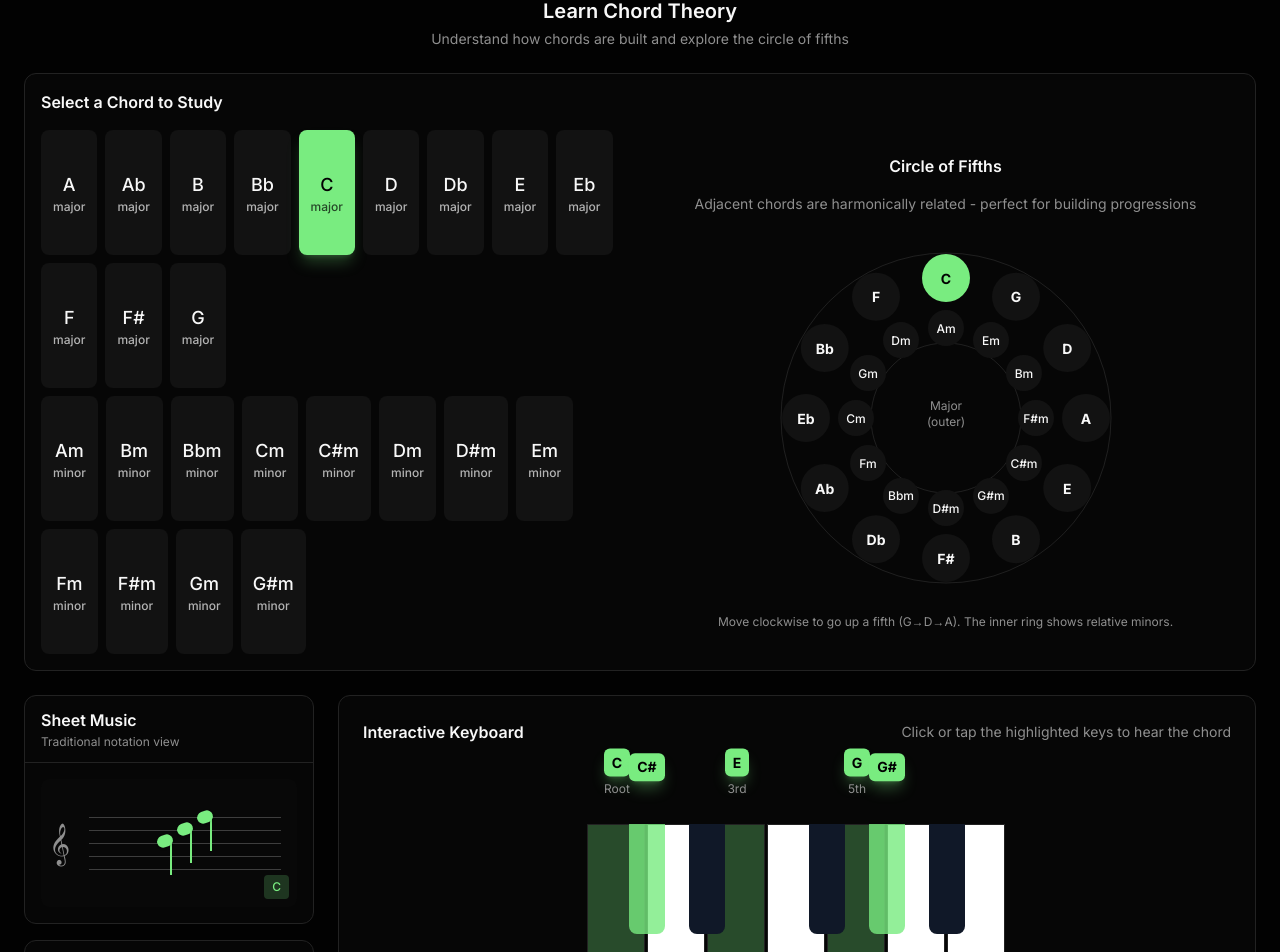
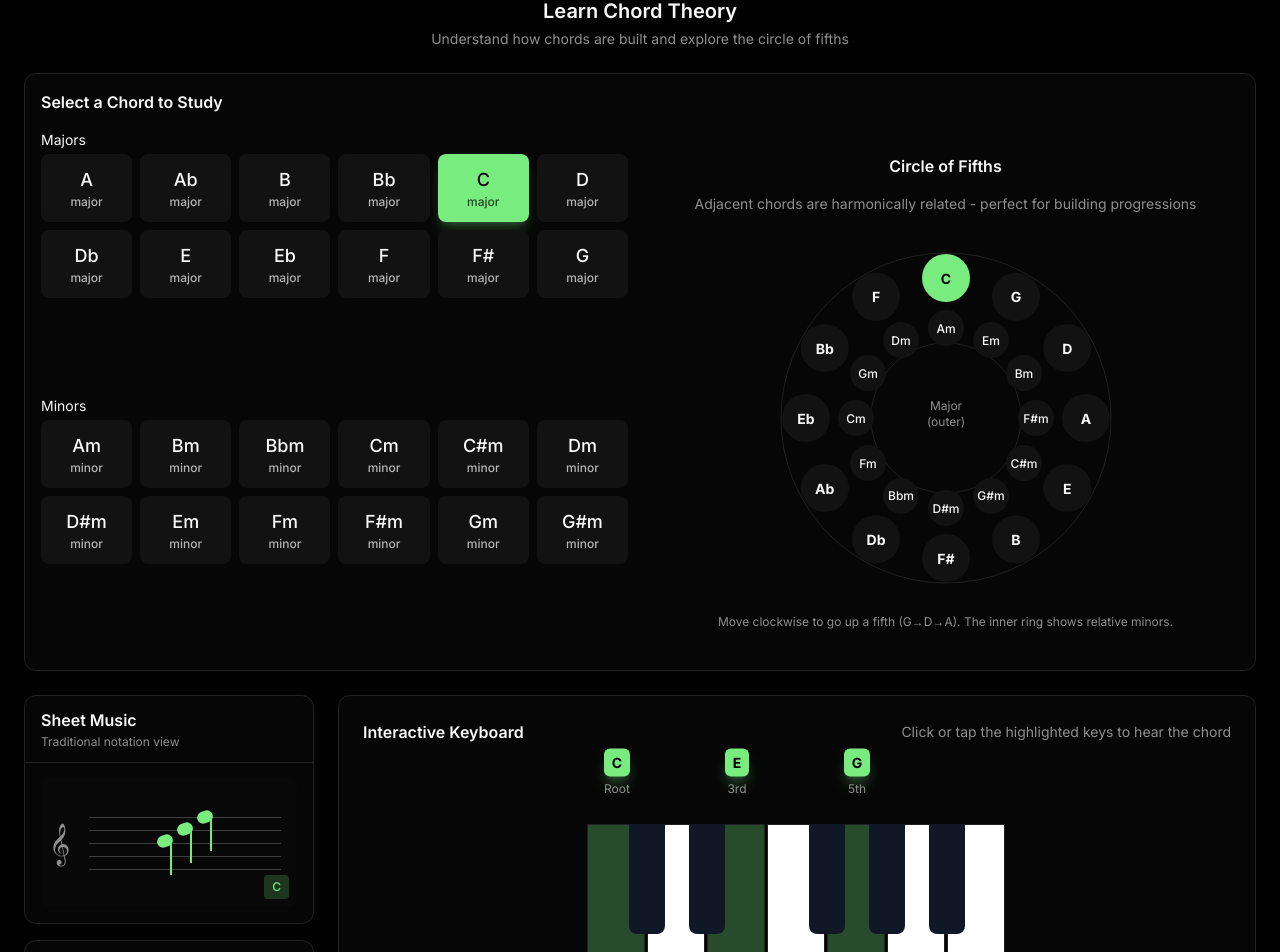
Before and after one commit to philipgher/chordflow, a Next.js app: page / in a window 1280 px wide. Shown: the part 100-1052 px from the top of the page. Built offline with nearby package versions, Linux system fonts and the light colour scheme.

Commit message:
Improve theory tab so notes are shown correctly and circle of fifths is synced with chord picker

```diff
--- a/components/tabs/theory-tab.tsx
+++ b/components/tabs/theory-tab.tsx
@@ -66,7 +66,9 @@ export function TheoryTab({ masteredChords, onChordMastered }: TheoryTabProps) {
         <div className="grid grid-cols-2 gap-6">
           {/* Chord selector */}
           <div className="grid grid-rows-2 gap-2">
-            <div className="flex flex-wrap gap-2">
+            <div>
+              <h4 className="text-sm text-foreground mb-1">Majors</h4>
+              <div className="grid grid-cols-6 gap-2">
                 {MAJOR_CHORDS.map((chord) => {
                   return (
                     <ChordButton
@@ -79,7 +81,10 @@ export function TheoryTab({ masteredChords, onChordMastered }: TheoryTabProps) {
                   );
                 })}
               </div>
-            <div className="flex flex-wrap gap-2">
+            </div>
+            <div>
+              <h4 className="text-sm text-foreground mb-1">Minors</h4>
+              <div className="grid grid-cols-6 gap-2">
                 {MINOR_CHORDS.map((chord) => {
                   return (
                     <ChordButton
@@ -91,6 +96,7 @@ export function TheoryTab({ masteredChords, onChordMastered }: TheoryTabProps) {
                     />
                   );
                 })}
+              </div>
             </div>
           </div>
 
--- a/components/theory-keyboard.tsx
+++ b/components/theory-keyboard.tsx
@@ -2,6 +2,7 @@
 
 import { useState, useCallback } from "react";
 import type { ChordData } from "@/lib/music-data";
+import { areEquivalentKeys } from "@/lib/key-identity";
 
 interface TheoryKeyboardProps {
   chord: ChordData;
@@ -33,9 +34,9 @@ export function TheoryKeyboard({ chord, chordName }: TheoryKeyboardProps) {
   const blackKeys = PIANO_KEYS.filter((k) => k.type === "black");
   const totalWidth = whiteKeys.length * WHITE_KEY_WIDTH;
 
-  const isChordNote = (note: string) => {
-    return chord.notes.some(
-      (n) => n === note || n === note.replace("#", "") || note === n + "#",
+  const findChordNote = (noteInKeyboard: string) => {
+    return chord.notes.find((chordNote) =>
+      areEquivalentKeys(chordNote, noteInKeyboard),
     );
   };
 
@@ -58,7 +59,9 @@ export function TheoryKeyboard({ chord, chordName }: TheoryKeyboardProps) {
   };
 
   const getNoteLabel = (note: string) => {
-    const index = chord.notes.indexOf(note);
+    const index = chord.notes.findIndex((chordNote) =>
+      areEquivalentKeys(chordNote, note),
+    );
     if (index === -1) return null;
     const labels = ["Root", "3rd", "5th", "7th"];
     return labels[index];
@@ -80,7 +83,8 @@ export function TheoryKeyboard({ chord, chordName }: TheoryKeyboardProps) {
       >
         <div className="h-16 relative">
           {PIANO_KEYS.map((key) => {
-            if (!isChordNote(key.note)) return null;
+            const chordNote = findChordNote(key.note);
+            if (!chordNote) return null;
             const x = getKeyPosition(key);
             const width =
               key.type === "white" ? WHITE_KEY_WIDTH : BLACK_KEY_WIDTH;
@@ -97,7 +101,7 @@ export function TheoryKeyboard({ chord, chordName }: TheoryKeyboardProps) {
                 }}
               >
                 <div className="bg-primary text-primary-foreground px-2 py-1 rounded-md text-sm font-bold shadow-lg shadow-primary/30">
-                  {key.note}
+                  {chordNote}
                 </div>
                 {label && (
                   <div className="text-xs text-muted-foreground mt-1">
@@ -117,7 +121,7 @@ export function TheoryKeyboard({ chord, chordName }: TheoryKeyboardProps) {
       >
         {/* White keys */}
         {whiteKeys.map((key, i) => {
-          const isInChord = isChordNote(key.note);
+          const isInChord = findChordNote(key.note);
           const isActive = activeKeys.includes(key.note);
 
           return (
@@ -153,7 +157,7 @@ export function TheoryKeyboard({ chord, chordName }: TheoryKeyboardProps) {
 
         {/* Black keys */}
         {blackKeys.map((key) => {
-          const isInChord = isChordNote(key.note);
+          const isInChord = findChordNote(key.note);
           const isActive = activeKeys.includes(key.note);
           const x = getKeyPosition(key);
 
--- /dev/null
+++ b/lib/key-identity.ts
@@ -0,0 +1,56 @@
+type PitchClass = 0 | 1 | 2 | 3 | 4 | 5 | 6 | 7 | 8 | 9 | 10 | 11;
+
+const KEY_TO_PITCH_CLASS: Record<
+  string,
+  { pc: PitchClass; quality: "major" | "minor" }
+> = {
+  // Major
+  C: { pc: 0, quality: "major" },
+  "C#": { pc: 1, quality: "major" },
+  Db: { pc: 1, quality: "major" },
+  D: { pc: 2, quality: "major" },
+  "D#": { pc: 3, quality: "major" },
+  Eb: { pc: 3, quality: "major" },
+  E: { pc: 4, quality: "major" },
+  F: { pc: 5, quality: "major" },
+  "F#": { pc: 6, quality: "major" },
+  Gb: { pc: 6, quality: "major" },
+  G: { pc: 7, quality: "major" },
+  "G#": { pc: 8, quality: "major" },
+  Ab: { pc: 8, quality: "major" },
+  A: { pc: 9, quality: "major" },
+  "A#": { pc: 10, quality: "major" },
+  Bb: { pc: 10, quality: "major" },
+  B: { pc: 11, quality: "major" },
+
+  // Minor
+  Am: { pc: 9, quality: "minor" },
+  "A#m": { pc: 10, quality: "minor" },
+  Bbm: { pc: 10, quality: "minor" },
+  Bm: { pc: 11, quality: "minor" },
+  Cm: { pc: 0, quality: "minor" },
+  "C#m": { pc: 1, quality: "minor" },
+  Dbm: { pc: 1, quality: "minor" },
+  Dm: { pc: 2, quality: "minor" },
+  "D#m": { pc: 3, quality: "minor" },
+  Ebm: { pc: 3, quality: "minor" },
+  Em: { pc: 4, quality: "minor" },
+  Fm: { pc: 5, quality: "minor" },
+  "F#m": { pc: 6, quality: "minor" },
+  Gbm: { pc: 6, quality: "minor" },
+  Gm: { pc: 7, quality: "minor" },
+  "G#m": { pc: 8, quality: "minor" },
+  Abm: { pc: 8, quality: "minor" },
+};
+
+export function getKeyIdentity(key: string): string | null {
+  const entry = KEY_TO_PITCH_CLASS[key];
+  if (!entry) return null;
+  return `${entry.pc}-${entry.quality}`;
+}
+
+export function areEquivalentKeys(a: string, b: string): boolean {
+  const aId = getKeyIdentity(a);
+  const bId = getKeyIdentity(b);
+  return aId !== null && aId === bId;
+}
```
Lines whose indentation alone changed are shown as unchanged.
